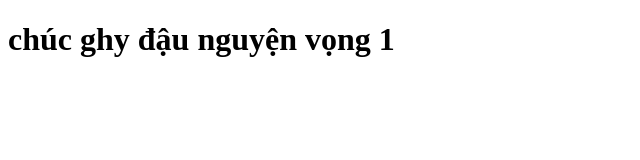
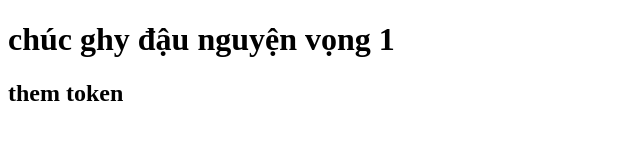
Before and after one commit to QuangLee-45/duanfirst, a plain HTML site: page index.html in a window 1280 px wide. Shown: the whole page, without its empty margins (0-640 px from the left). Drawn offline with Linux system fonts and the light colour scheme.

Commit message:
sửa lần 2

```diff
--- a/index.html
+++ b/index.html
@@ -7,5 +7,6 @@
   </head>
   <body>
     <h1>chúc ghy đậu nguyện vọng 1</h1>
+    <h2>them token</h2>
   </body>
 </html>
```
